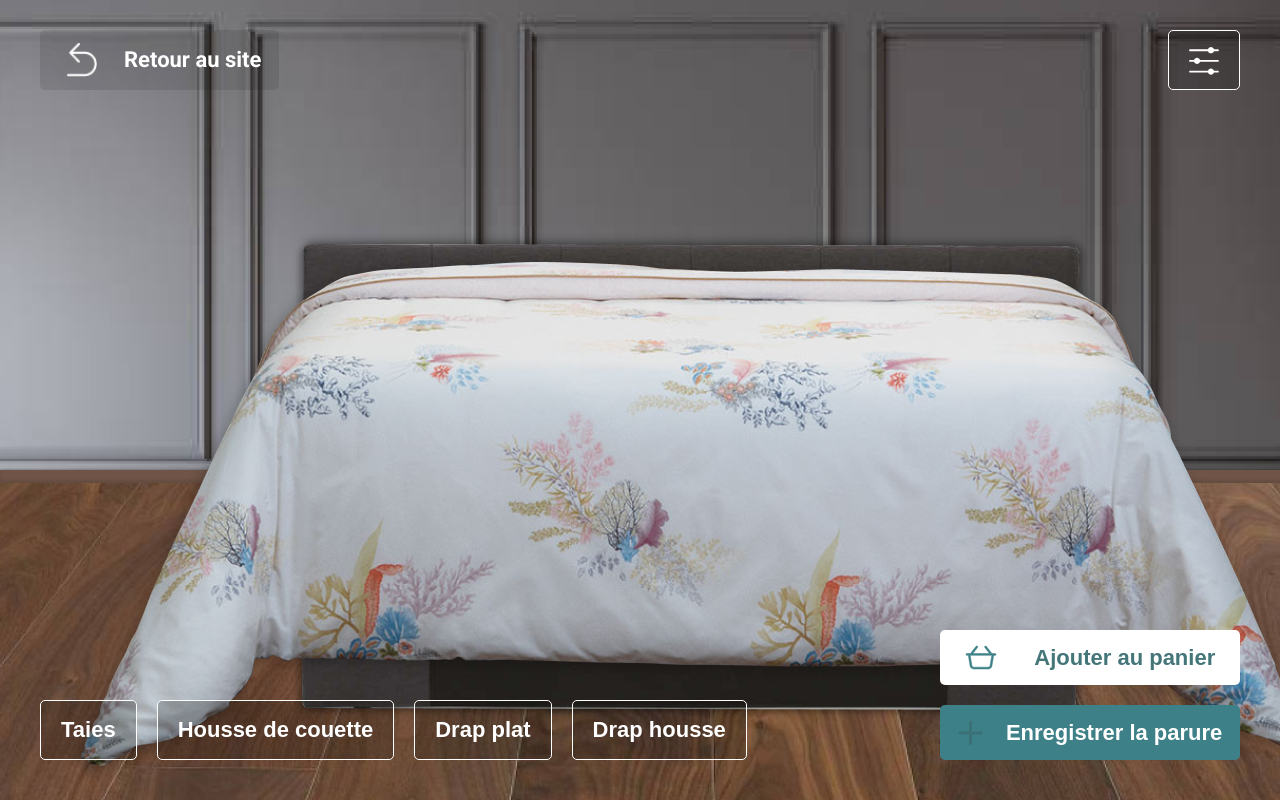
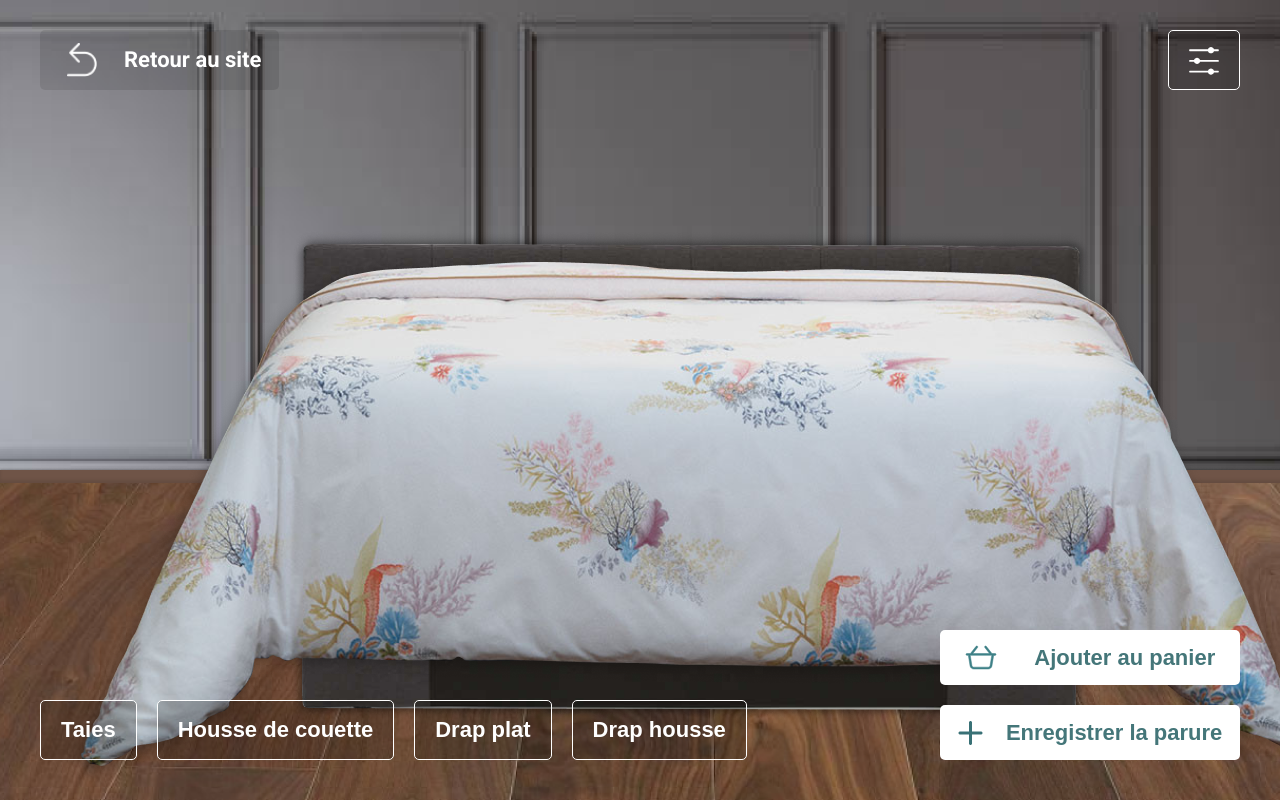
Before and after one commit to FlorianDurand/yves-delorme-simulateur, a Next.js app: page / in a window 1280 px wide. Shown: the top 800 px of the page. Built offline with nearby package versions, Linux system fonts and the light colour scheme.

Commit message:
reset menu

```diff
--- a/components/Bed.js
+++ b/components/Bed.js
@@ -10,7 +10,7 @@ const Bed = props => {
 	const [largePillow, setLargePillow] = useState('/static/Bed/groscoussin.png');
 
 	return (
-		<div className={styles.background}>
+		<div className={styles.background} onClick={() => props.resetMenu()}>
 			<img className={styles.wall} src="/static/Bed/wall.png" alt="wall" />
 			<img className={styles.joint} src="/static/Bed/joint.png" alt="joint" />
 			<img className={styles.floor} src="/static/Bed/sol.png" alt="sol" />
--- a/components/Footer.module.css
+++ b/components/Footer.module.css
@@ -1,7 +1,7 @@
 .footer{
     position: absolute;
     bottom: 40px;
-    left: 40px;
+    left: 0;
     width: 100%;
     height: auto;
     display: flex;
@@ -13,6 +13,7 @@
     display: flex;
     flex-direction: row;
     align-items: flex-end;
+    margin-left: 40px;
 }
 
 .button{
@@ -25,7 +26,7 @@
 .buttonsRight{
     display: flex;
     flex-direction: column;
-    margin-right: 80px;
+    margin-right: 40px;
 }
 
 .buttonRight{
@@ -36,8 +37,8 @@
     display: flex;
     align-items: center;
     justify-content: space-around;
-    color: white;
-    background-color: #3E8087;
+    color: #447679;
+    background-color: white;
     border: none;
     border-radius: 5px;
 }
--- a/components/MenuLeft.js
+++ b/components/MenuLeft.js
@@ -15,7 +15,7 @@ const MenuLeft = () => {
 			<MenuLeftBase name={'Taies'} contents={['31x42 cm','50x75 cm','54x75 cm','65x65 cm']} />
 			<MenuLeftBase name={'Housse de couette'} contents={['140x200 cm','140x220 cm','200x200 cm','200x220 cm', '240x220 cm', '260x240 cm']}  />
 			<MenuLeftBase name={'Draps plat'} contents={['180x295 cm','240x295 cm','270x295 cm']}  />
-			<MenuLeftBase name={'Draps housse'} contents={['140x200 cm','160x200 cm','180x200 cm','200x200 cm']}  />
+			<MenuLeftBase name={'Draps housse'} contents={['140x200 cm','160x200 cm','180x200 cm','200x200 cm','200x220 cm']}  />
 		</div>
 		<div className={styles.barre}><div className={styles.littleRectangle}></div></div>
 		</div>
--- a/components/MenuLeft.module.css
+++ b/components/MenuLeft.module.css
@@ -6,7 +6,7 @@
     left: 0px;
     background-color: white;
     z-index: 50;
-    padding: 25px 0 0 40px;
+    padding: 0 0 0 40px;
     font-family: Roboto;
     overflow-y:scroll;
 }
@@ -14,6 +14,7 @@
     display: none;
 }
 .title{
+    margin-top: 25px;
     font-size: 48px;
     font-weight: bold;
     font-family: 'Poppins';
@@ -35,7 +36,7 @@
 .contents{
     display: inline-flex;
     flex-wrap: wrap;
-    justify-content: space-between;
+    /* justify-content: space-between; */
     width: 92%;
 }
 
--- a/components/MenuLeftBase.js
+++ b/components/MenuLeftBase.js
@@ -8,11 +8,11 @@ const MenuLeftBase = props => {
 	return (
 		<div className={styles.subSection}>
 			<h2 className={styles.subtitle}>{props.name}</h2>
-			<div className={styles.contents}>
+			{props.contents ? (<div className={styles.contents}>
 				{props.contents.map(content=>
 					<button className={styles.button}> {content} </button>
 				)}
-			</div>
+			</div>) : null }
 		</div>
 	)
 
--- a/components/MenuLeftDecor.js
+++ b/components/MenuLeftDecor.js
@@ -10,12 +10,10 @@ const MenuLeftDecor = () => {
 
 	return (
 		<div className={styles.menu}>
-		<h1 className={styles.title}>Decor</h1>
+		<h1 className={styles.title}>Décor</h1>
 		<div className={styles.articles}>
-			<MenuLeftBase name={'Taies'} contents={['31x42 cm','50x75 cm','54x75 cm','65x65 cm']} />
-			<MenuLeftBase name={'Housse de couette'} contents={['140x200 cm','140x220 cm','200x200 cm','200x220 cm', '240x220 cm', '260x240 cm']}  />
-			<MenuLeftBase name={'Draps plat'} contents={['180x295 cm','240x295 cm','270x295 cm']}  />
-			<MenuLeftBase name={'Draps housse'} contents={['140x200 cm','160x200 cm','180x200 cm','200x200 cm']}  />
+			<MenuLeftBase name={'Mur'} contents={['31x42 cm','50x75 cm','54x75 cm','65x65 cm']} />
+			<MenuLeftBase name={'Sol'}  />
 		</div>
 		<div className={styles.barre}><div className={styles.littleRectangle}></div></div>
 		</div>
--- a/pages/index.js
+++ b/pages/index.js
@@ -20,7 +20,7 @@ export default function Index() {
 	  return (
 		<div className={styles.background}>
 		  <Header toggleMenuLeft={toggleMenuLeft} toggleMenuLeftDecor={toggleMenuLeftDecor}/>
-		  <Bed menu = {menu} title={typeArticle}/>
+		  <Bed menu = {menu} title={typeArticle} resetMenu={resetMenu}/>
 		  {menuLeft ? (<MenuLeft />) : null}
 		  {menuLeftDecor ? (<MenuLeftDecor />) : null}
 		  {addCart  ? (<AddCart />) : null}
@@ -68,4 +68,10 @@ export default function Index() {
 			setAddCart(false)
 		}
 	}
+	function resetMenu(){
+		setAddCart(false)
+		setMenuLeftDecor(false)
+		setMenuLeft(false)
+		setMenu(false)
 	}
+  }
```
Lines whose indentation alone changed are shown as unchanged.
